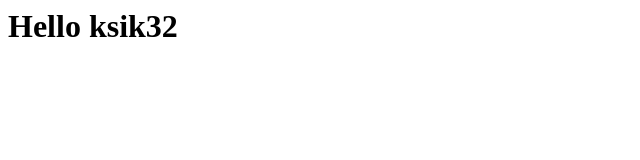
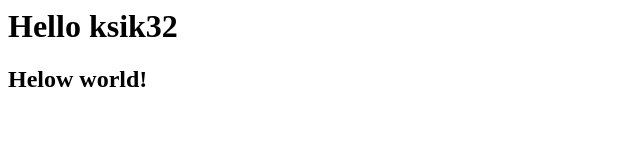
Before and after one commit to WorldOfPets/ksik32.github.io, a plain HTML site: page index.html in a window 1280 px wide. Shown: the whole page, without its empty margins (0-640 px from the left). Drawn offline with Linux system fonts and the light colour scheme.

Commit message:
third changes

```diff
--- a/index.html
+++ b/index.html
@@ -1 +1,2 @@
 <h1>Hello ksik32</h1>
+<h2>Helow world!</h2>
```
